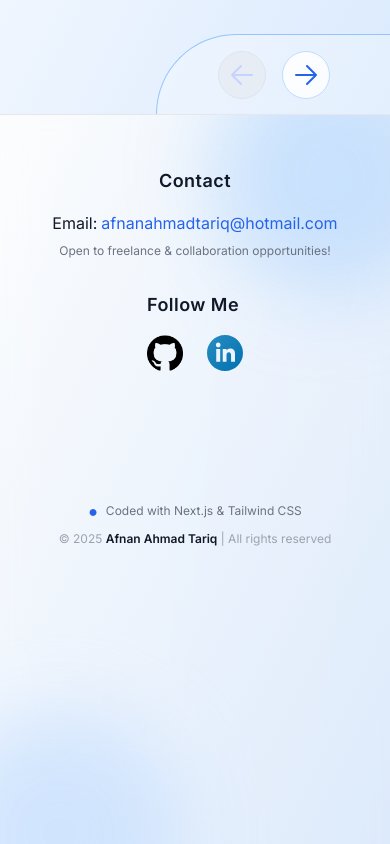
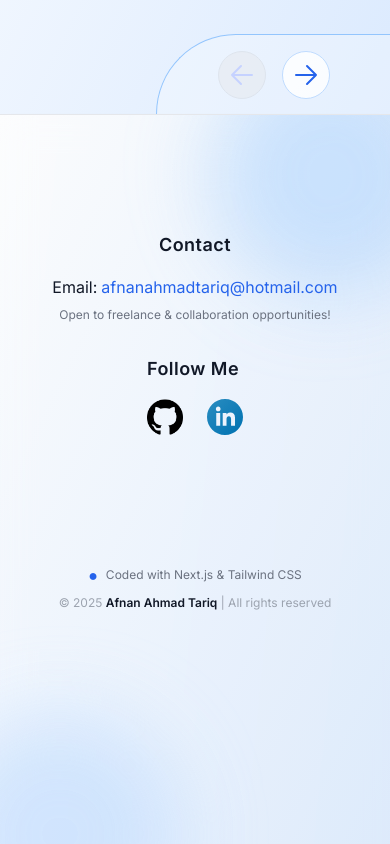
Before and after one commit to afnanahmadtariq/portfolio, a Next.js app: page / in a window 390 px wide. Shown: the part 3070-3914 px from the top of the page. Built offline with nearby package versions, Linux system fonts and the light colour scheme.

Commit message:
Update Footer.tsx

```diff
--- a/components/Footer.tsx
+++ b/components/Footer.tsx
@@ -116,7 +116,7 @@ const Footer: React.FC = () => {
     >
       <div className="absolute left-[-60px] bottom-[-60px] blur-2xl animate-float z-0 bg-blue-200/60 rounded-full w-60 h-60" />
       <div className="absolute right-[-60px] top-[-60px] blur-2xl bg-blue-300/40 animate-spin-slow z-0 rounded-full w-60 h-60" />
-      <div className="container mx-auto sm:px-24 relative z-10 flex flex-col sm:flex-row justify-between flex-grow py-8">
+      <div className="container mx-auto sm:px-24 relative z-10 flex flex-col sm:flex-row justify-between flex-grow py-24 sm:py-0">
         <div className="flex flex-col sm:pl-36 justify-center items-center w-full sm:w-auto mb-8 sm:mb-0 animate-fade-in-up">
           <section className="mb-8 text-center">
             <h2 className="text-lg md:text-xl font-semibold mb-4 tracking-wide">Contact</h2>
```
